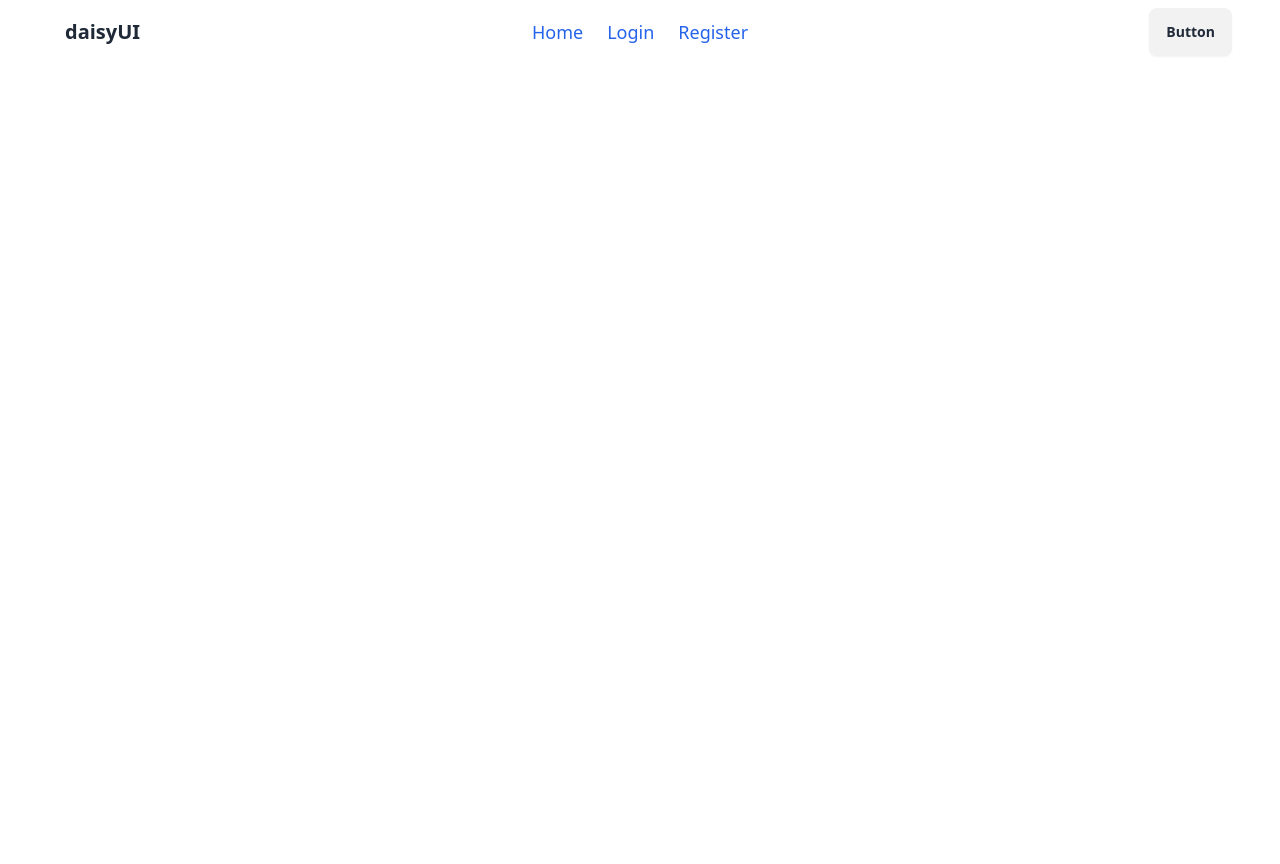
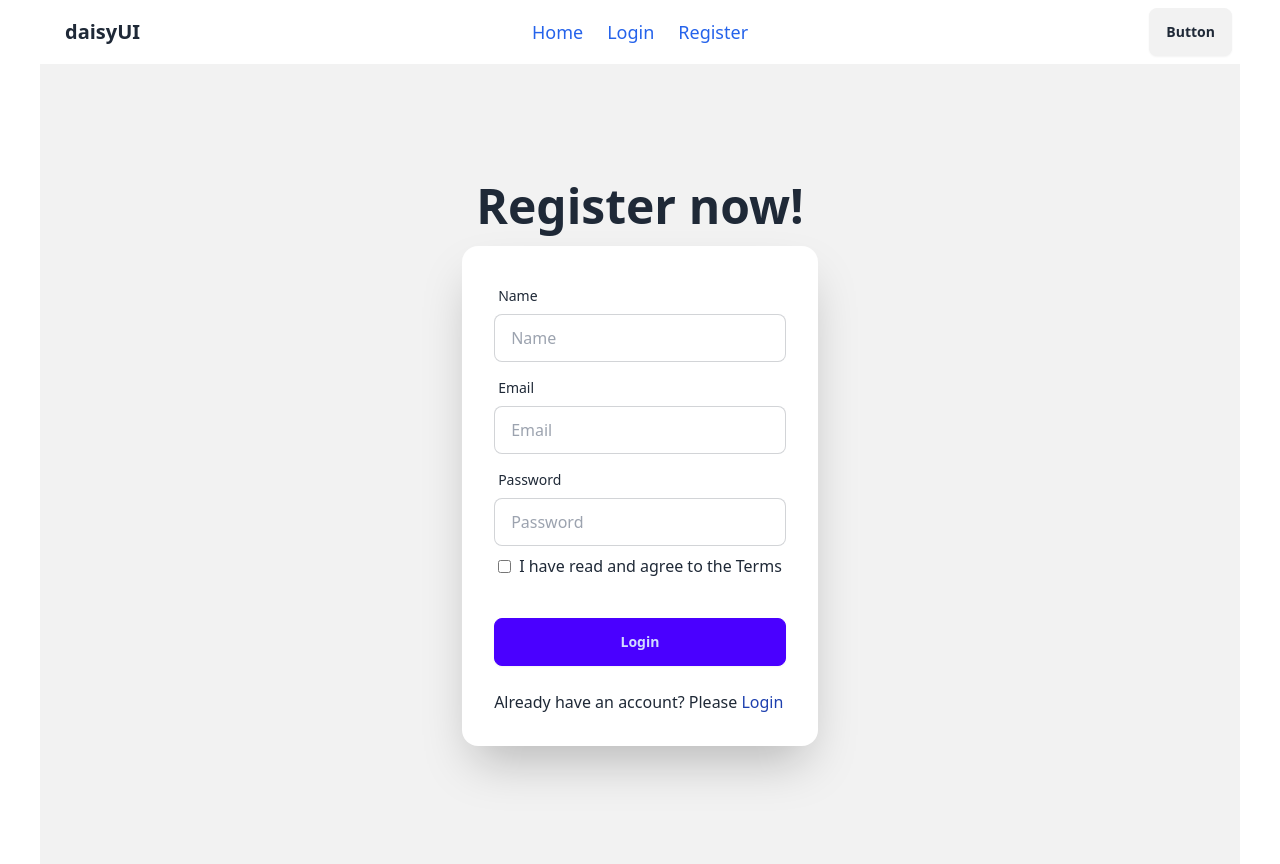
Before and after one commit to DasPriYam714/Firebase_authentication, a React (Vite) app: page /register in a window 1280 px wide. Before the commit the page ends 800 px from the top, so only its background shows below. Built offline with nearby package versions, Linux system fonts and the light colour scheme.

Commit message:
add password check

```diff
--- a/src/components/Login.jsx
+++ b/src/components/Login.jsx
@@ -1,4 +1,5 @@
 import React from 'react';
+import { Link } from 'react-router-dom';
 
 const Login = () => {
 
@@ -37,6 +38,9 @@ const Login = () => {
         <div className="form-control mt-6">
           <button className="btn btn-primary">Login</button>
         </div>
+        <div>
+            <p>Are you new here? please <span className='text-blue-800'><Link to={'/register'}>Register</Link></span></p>
+        </div>
       </form>
     </div>
   </div>
--- a/src/components/Register.jsx
+++ b/src/components/Register.jsx
@@ -1,8 +1,71 @@
 import React from 'react';
+import { Link } from 'react-router-dom';
+import { useState } from 'react';
 
 const Register = () => {
+    const [successReg, setSuccessReg]= useState('');
+    const [errorMess, setErrorMess]= useState('');
+    const handleRegister =e=>{
+        e.preventDefault();
+        const name= e.target.name.value;
+        const email= e.target.email.value;
+        const password= e.target.password.value;
+
+        console.log(name,email,password)
+
+        if(password.length<6){
+            setErrorMess('password should be at least 6 characters');
+            return;
+        }
+        else if(!/(?=.*[!@#$%^&*])[a-zA-Z0-9!@#$%^&*]/ .test(password)){
+            setErrorMess('You need to use at least one special character.');
+            return;}
+    }
+
     return (
         <div>
+                  <div className="hero bg-base-200 min-h-screen">
+  <div className="hero-content flex-col ">
+    <div className="text-center ">
+      <h1 className="text-5xl font-bold">Register now!</h1>
+
+    </div>
+    <div className="card bg-base-100 w-full max-w-sm shrink-0 shadow-2xl">
+      <form onSubmit={handleRegister} className="card-body">
+      <div className="form-control">
+          <label className="label">
+            <span className="label-text">Name</span>
+          </label>
+          <input type="text" name='name' placeholder="Name" className="input input-bordered" required />
+        </div>
+        <div className="form-control">
+          <label className="label">
+            <span className="label-text">Email</span>
+          </label>
+          <input type="email" name='email' placeholder="Email" className="input input-bordered" required />
+        </div>
+        <div className="form-control">
+          <label className="label">
+            <span className="label-text">Password</span>
+          </label>
+          <input type="password" name='password' placeholder="Password" className="input input-bordered" required />
+          <label className="label">
+          <input type="checkbox" name='terms' />
+          <p className='ml-2'>I have read and agree to the Terms</p>
+          </label>
+        </div>
+        <div className="form-control mt-6">
+          <button className="btn btn-primary">Login</button>
+        </div>
+        <div className='mt-4'>Already have an account? Please <span className='text-blue-800'><Link to={'/login'}>Login</Link></span></div>
+
+
+
+      </form>
+
+    </div>
+  </div>
+</div>
 
         </div>
     );
```
